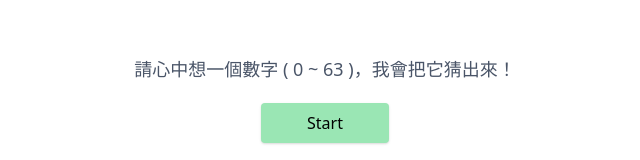
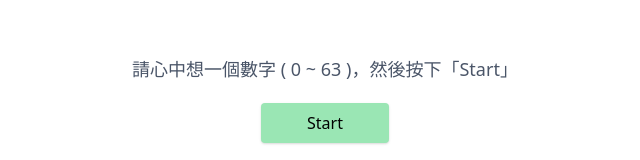
Before and after one commit to isaackwok/magic63, a Next.js app: page / in a window 1280 px wide. Shown: the part 291-451 px from the top of the page, without its empty margins (315-955 px from the left). Built offline with nearby package versions, Linux system fonts and the light colour scheme.

Commit message:
feat: change welcome text

```diff
--- a/pages/index.js
+++ b/pages/index.js
@@ -24,7 +24,7 @@ export default function Home() {
           {currentTableIndex === -1 ? (
             <>
               <p className="text-lg text-center text-gray-700">
-                請心中想一個數字 ( 0 ~ 63 )，我會把它猜出來！
+                請心中想一個數字 ( 0 ~ 63 )，然後按下「Start」
               </p>
               <button
                 className="shadow m-5 transition ease-in-out duration-300 transform hover:scale-110 hover:-translate-y-1 hover:text-white p-2 m-2 bg-green-300 rounded hover:bg-green-500 cursor-pointer outline-none w-32 self-center"
```
